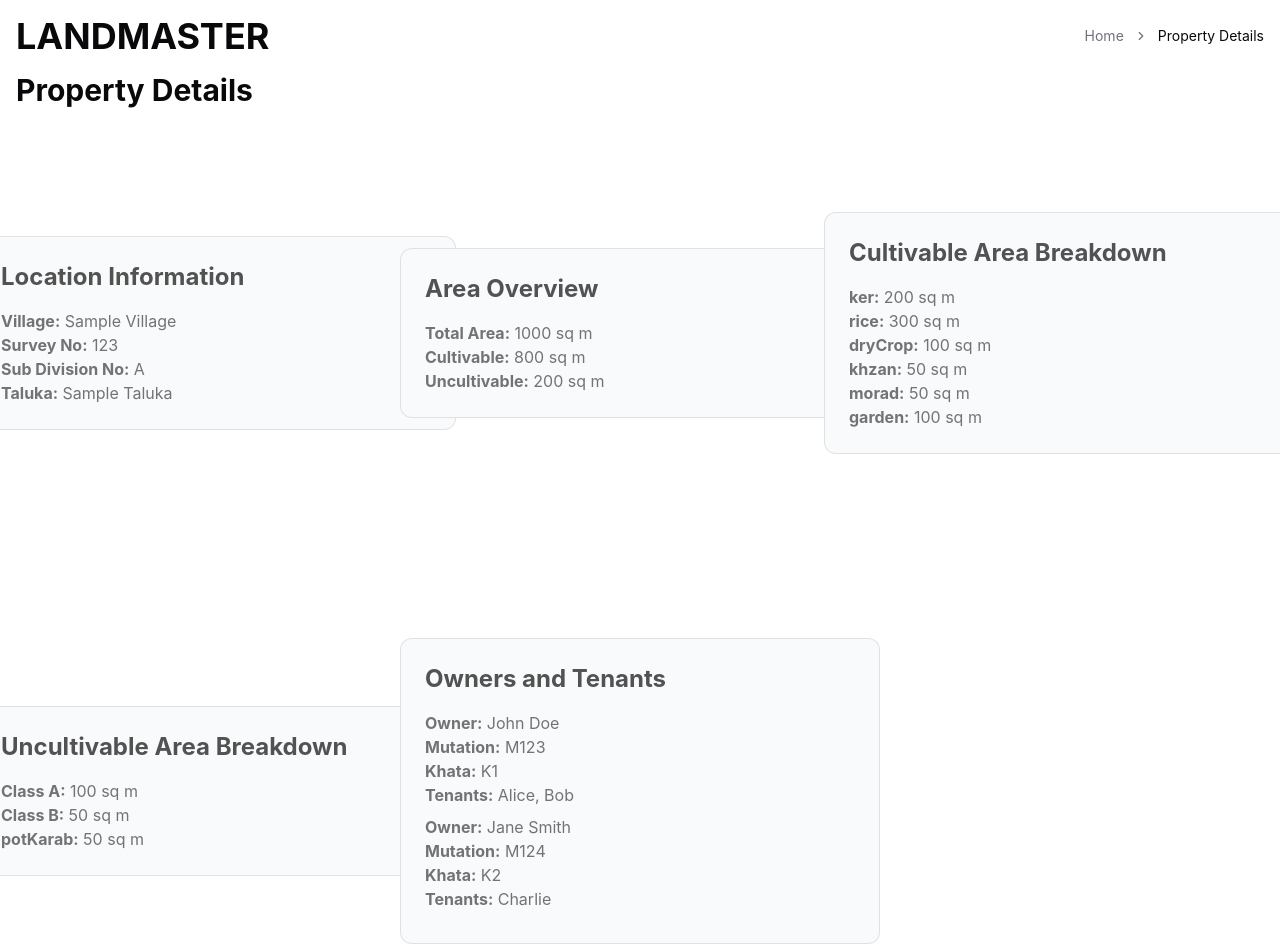
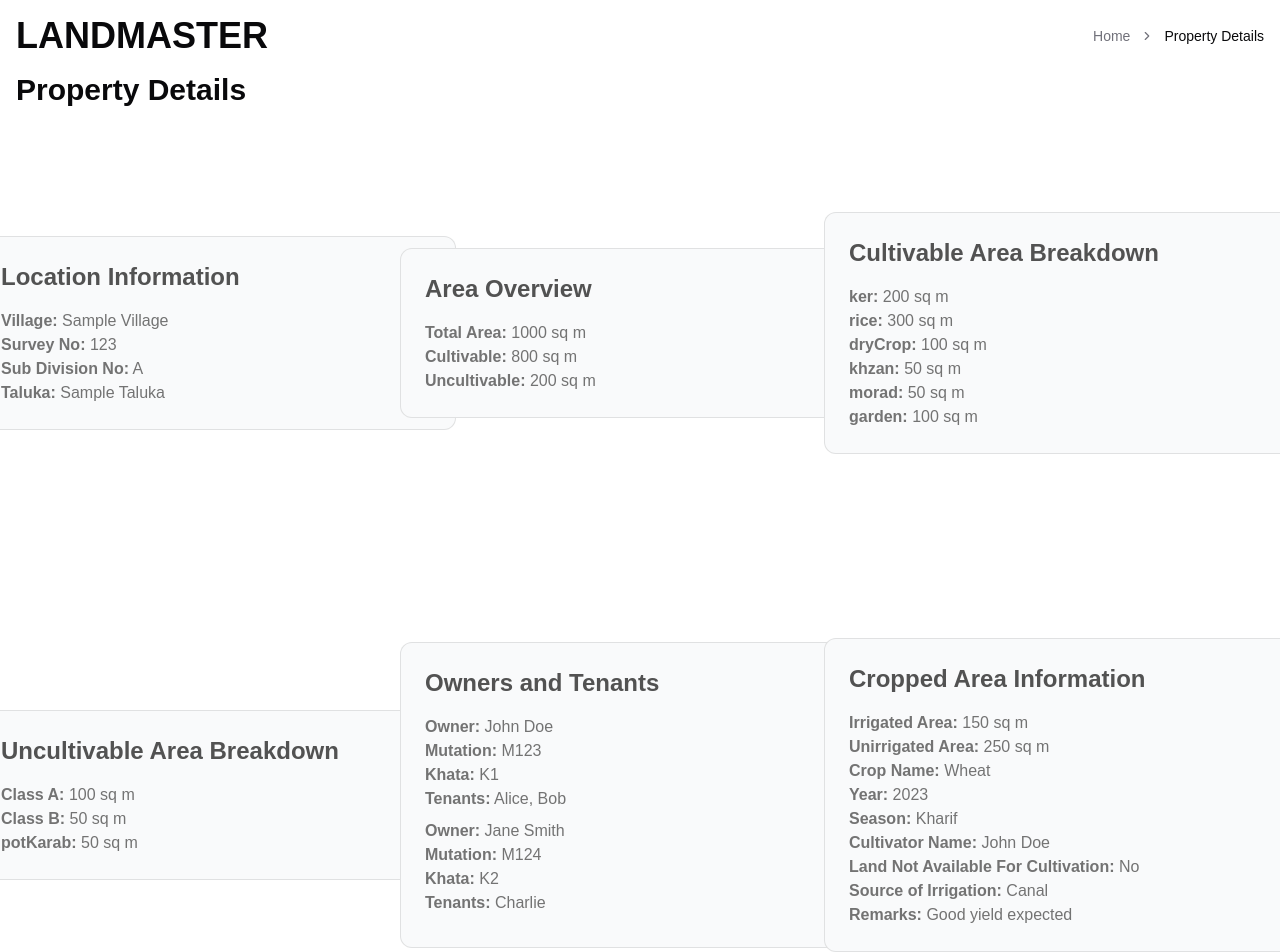
Before and after one commit to Reubencfernandes/land-records, a Next.js app: page /displaydata in a window 1280 px wide. Shown: the top 952 px of the page. Built offline with nearby package versions, Linux system fonts and the light colour scheme.

Commit message:
whole thing remade

```diff
--- a/app/admin/page.tsx
+++ b/app/admin/page.tsx
@@ -11,7 +11,7 @@ export default function Component() {
 
   return (
     <div className="flex h-screen w-screen overflow-hidden">
-      <div className="hidden w-1/2 lg:flex lg:items-center lg:justify-center py-8">
+      <div className="hidden w-1/2 lg:flex lg:items-center lg:justify-center">
         <img
           src="https://cdn.midjourney.com/65fa1044-e48a-4243-af43-213a6b02661d/0_0.png"
           alt="Admin"
@@ -21,22 +21,21 @@ export default function Component() {
       <div className="flex w-full flex-col justify-center bg-white px-4 sm:px-6 lg:w-1/2 lg:px-8">
         <div className="mx-auto w-full max-w-sm">
           <div className="mb-8 flex items-center justify-between">
-            <h2 className="text-4xl font-bold font-inter">Welcome back!</h2>
+            <h2 className="text-3xl font-bold">Welcome back!</h2>
           </div>
-          <p className="mb-8 text-base text-gray-600 font-inter">Please enter your details</p>
+          <p className="mb-8 text-sm text-gray-600">Please enter your details</p>
           <form className="space-y-6">
             <div className="space-y-2">
-              <Label htmlFor="email" className="text-lg font-inter">Email</Label>
-              <Input id="email" placeholder="Enter your email" type="email" className="text-base font-inter" />
+              <Label htmlFor="email">Email</Label>
+              <Input id="email" placeholder="Enter your email" type="email" />
             </div>
             <div className="space-y-2">
-              <Label htmlFor="password" className="text-lg font-inter">Password</Label>
+              <Label htmlFor="password">Password</Label>
               <div className="relative">
                 <Input
                   id="password"
                   placeholder="Enter your password"
                   type={showPassword ? "text" : "password"}
-                  className="text-base font-inter"
                 />
                 <button
                   type="button"
@@ -44,14 +43,14 @@ export default function Component() {
                   onClick={() => setShowPassword(!showPassword)}
                 >
                   {showPassword ? (
-                    <EyeOff className="h-5 w-5 text-gray-500" />
+                    <EyeOff className="h-4 w-4 text-gray-500" />
                   ) : (
-                    <Eye className="h-5 w-5 text-gray-500" />
+                    <Eye className="h-4 w-4 text-gray-500" />
                   )}
                 </button>
               </div>
             </div>
-            <Button className="w-full text-lg font-inter">Log In</Button>
+            <Button className="w-full">Log In</Button>
           </form>
         </div>
       </div>
--- a/app/displaydata/page.tsx
+++ b/app/displaydata/page.tsx
@@ -30,7 +30,18 @@ export default function PropertyDetails() {
     owners: [
       { name: "John Doe", mutation: "M123", khataNo: "K1", tenants: ["Alice", "Bob"] },
       { name: "Jane Smith", mutation: "M124", khataNo: "K2", tenants: ["Charlie"] }
-    ]
+    ],
+    croppedArea: {
+      irrigatedArea: 150,
+      unirrigatedArea: 250,
+      cropName: "Wheat",
+      year: 2023,
+      season: "Kharif",
+      cultivatorName: "John Doe",
+      landNotAvailableForCultivation: false,
+      sourceOfIrrigation: "Canal",
+      remarks: "Good yield expected"
+    }
   }
 
   const totalCultivableArea = Object.values(propertyData.cultivableArea).reduce((a, b) => a + b, 0)
@@ -93,6 +104,22 @@ export default function PropertyDetails() {
         </>
       ),
     },
+    {
+      title: "Cropped Area Information",
+      description: (
+        <>
+          <p><strong>Irrigated Area:</strong> {propertyData.croppedArea.irrigatedArea} sq m</p>
+          <p><strong>Unirrigated Area:</strong> {propertyData.croppedArea.unirrigatedArea} sq m</p>
+          <p><strong>Crop Name:</strong> {propertyData.croppedArea.cropName}</p>
+          <p><strong>Year:</strong> {propertyData.croppedArea.year}</p>
+          <p><strong>Season:</strong> {propertyData.croppedArea.season}</p>
+          <p><strong>Cultivator Name:</strong> {propertyData.croppedArea.cultivatorName}</p>
+          <p><strong>Land Not Available For Cultivation:</strong> {propertyData.croppedArea.landNotAvailableForCultivation ? 'Yes' : 'No'}</p>
+          <p><strong>Source of Irrigation:</strong> {propertyData.croppedArea.sourceOfIrrigation}</p>
+          <p><strong>Remarks:</strong> {propertyData.croppedArea.remarks}</p>
+        </>
+      ),
+    },
   ];
 
   return (
--- a/tailwind.config.ts
+++ b/tailwind.config.ts
@@ -9,10 +9,6 @@ const config: Config = {
   ],
   theme: {
   	extend: {
-  		fontFamily: {
-  			inter: ['Inter', 'Arial', 'sans-serif'],
-  			poppins: ['Poppins', 'sans-serif'],
-  		},
   		colors: {
   			background: 'hsl(var(--background))',
   			foreground: 'hsl(var(--foreground))',
```
